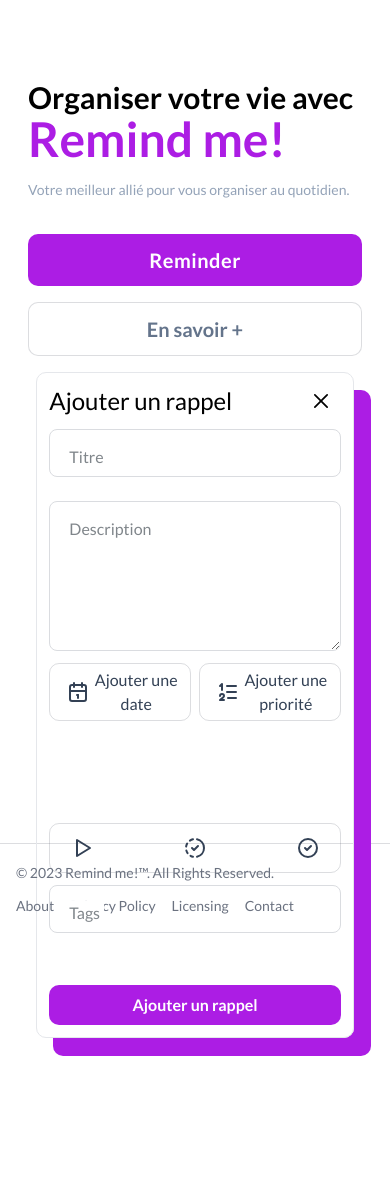
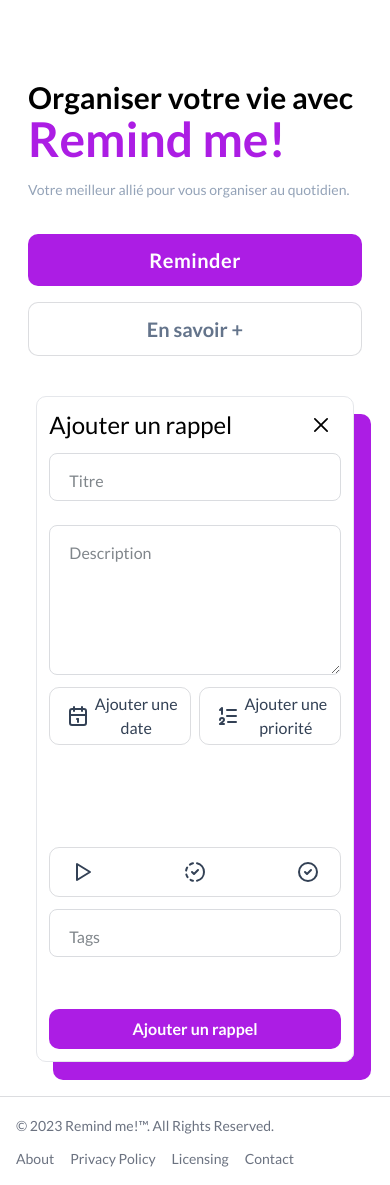
Before and after one commit to jules-jean-louis1/super-reminder, a PHP site: page / in a window 390 px wide. Shown: the part 42-1227 px from the top of the page. Before the commit the page ends 1098 px from the top, so only its background shows below. Run offline with PHP 8.4, Linux system fonts and the light colour scheme; some libraries are stand-ins or nearby versions.

Commit message:
responsive homepage

```diff
--- a/src/View/homepage.php
+++ b/src/View/homepage.php
@@ -15,7 +15,7 @@
     <header>
         <?php require_once 'src/View/import/header.php'; ?>
     </header>
-        <main class="h-screen">
+        <main class="h-[130vh] lg:h-screen">
             <div id="containerFormLoginRegister"></div>
             <div id="dialogModal_Overlay"></div>
             <aside class="flex hidden w-[60%] fixed top-[45px] bg-white h-full z-[15] lg:hidden" id="responsiveMenu">
@@ -29,7 +29,7 @@
                     <?php endif; ?>
                 </div>
             </aside>
-            <section class="flex flex-col space-y-4 lg:flex-row items-center -mx-3 font-sans px-4 mx-auto w-full lg:max-w-screen-lg sm:max-w-screen-sm md:max-w-screen-md pb-20 pt-20">
+            <section class="flex flex-col space-y-10 lg:flex-row items-center -mx-3 font-sans px-4 mx-auto w-full lg:max-w-screen-lg sm:max-w-screen-sm md:max-w-screen-md pb-20 pt-20">
                 <!-- Column-1 -->
                 <div class="px-3 w-full lg:w-[70%]">
                     <div
@@ -55,7 +55,7 @@
                 <div class="px-3 mb-12 w-full lg:mb-0 lg:w-full">
                     <!-- Illustrations Container -->
                     <div class="flex justify-center items-center">
-                        <aside id="homepageForm" tabindex="-1" aria-labelledby="modalAddReminderLabel" aria-hidden="true" class="w-[95%] p-3 border rounded-[10px] ">
+                        <div id="homepageForm" class="w-[95%] p-3 border rounded-[10px] ">
                             <div class="flex justify-between">
                                 <h2 id="modalAddReminderLabel" class="text-2xl">Ajouter un rappel</h2>
                                 <button type="button" id="btnCloseAddReminder" class="w-10 rounded-[10px] hover:bg-[#5258661f] flex items-center justify-center">
@@ -175,7 +175,7 @@
                                     </div>
                                 </div>
                             </div>
-                        </aside>
+                        </div>
                     </div>
                 </div>
             </section>
--- a/src/View/profil.php
+++ b/src/View/profil.php
@@ -29,6 +29,8 @@
                 </div>
             </section>
         </article>
+        <aside class="flex hidden w-[60%] fixed top-[45px] bg-white h-full z-[15] lg:hidden" id="responsiveMenu">
+            <div class="flex flex-col space-y-6 pl-4 pt-4 w-full text-2xl">
                 <div class="flex flex-col space-y-6 pl-4 pt-4 w-full text-2xl">
                     <a href="/super-reminder/">Accueil</a>
                     <?php if (isset($_SESSION['user'])): ?>
@@ -38,6 +40,8 @@
                         <a href="/super-reminder/todolist">Reminder</a>
                     <?php endif; ?>
                 </div>
+            </div>
+        </aside>
         <article class="flex justify-center">
             <section class="w-[95%] lg:w-[60%] pt-8">
                 <div id="containerFormEditProfil">
```
Lines whose indentation alone changed are shown as unchanged.
